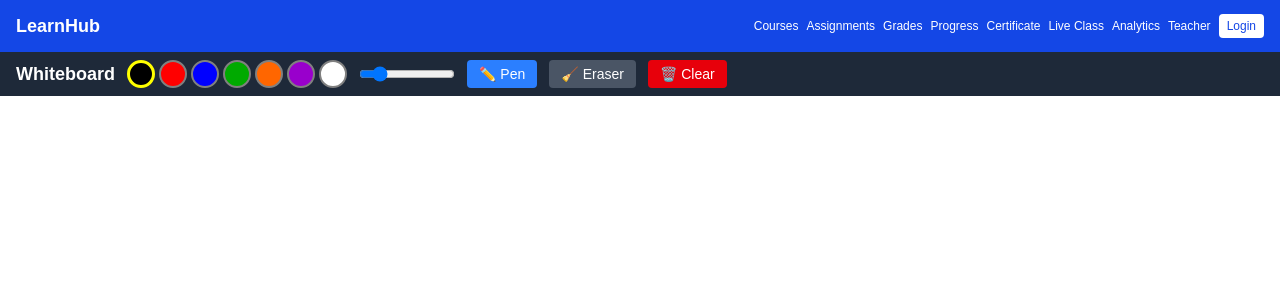
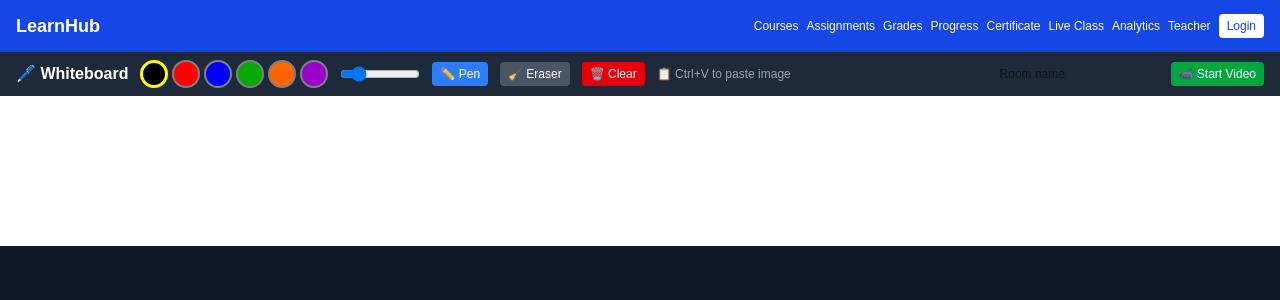
Before and after one commit to ruqiakhan12/my-lms, a Next.js app: page /whiteboard in a window 1280 px wide. Shown: the top 300 px of the page. Built offline with nearby package versions, Linux system fonts and the light colour scheme; no server answers.

Commit message:
add image paste and video to whiteboard

```diff
--- a/app/whiteboard/page.tsx
+++ b/app/whiteboard/page.tsx
@@ -7,6 +7,8 @@ export default function WhiteboardPage() {
   const [color, setColor] = useState('#000000')
   const [size, setSize] = useState(4)
   const [tool, setTool] = useState('pen')
+  const [roomName, setRoomName] = useState('')
+  const [showVideo, setShowVideo] = useState(false)
 
   useEffect(() => {
     const canvas = canvasRef.current
@@ -17,15 +19,32 @@ export default function WhiteboardPage() {
     if (!ctx) return
     ctx.fillStyle = '#ffffff'
     ctx.fillRect(0, 0, canvas.width, canvas.height)
+
+    const handlePaste = (e: ClipboardEvent) => {
+      const items = e.clipboardData?.items
+      if (!items) return
+      for (let i = 0; i < items.length; i++) {
+        if (items[i].type.indexOf('image') !== -1) {
+          const blob = items[i].getAsFile()
+          if (!blob) return
+          const url = URL.createObjectURL(blob)
+          const img = new Image()
+          img.onload = () => {
+            ctx.drawImage(img, 50, 50, 400, 300)
+            URL.revokeObjectURL(url)
+          }
+          img.src = url
+        }
+      }
+    }
+    window.addEventListener('paste', handlePaste)
+    return () => window.removeEventListener('paste', handlePaste)
   }, [])
 
   const getPos = (e: any) => {
     const canvas = canvasRef.current!
     const rect = canvas.getBoundingClientRect()
-    return {
-      x: e.clientX - rect.left,
-      y: e.clientY - rect.top
-    }
+    return { x: e.clientX - rect.left, y: e.clientY - rect.top }
   }
 
   const startDraw = (e: any) => {
@@ -59,33 +78,51 @@ export default function WhiteboardPage() {
     ctx.fillRect(0, 0, canvas.width, canvas.height)
   }
 
-  const colors = ['#000000', '#ff0000', '#0000ff', '#00aa00', '#ff6600', '#9900cc', '#ffffff']
+  const colors = ['#000000', '#ff0000', '#0000ff', '#00aa00', '#ff6600', '#9900cc']
 
   return (
     <div className="min-h-screen bg-gray-900 flex flex-col">
       <div className="bg-gray-800 text-white px-4 py-2 flex flex-wrap gap-3 items-center">
-        <h1 className="font-bold text-lg">Whiteboard</h1>
+        <h1 className="font-bold">🖊️ Whiteboard</h1>
         <div className="flex gap-1">
           {colors.map(c => (
             <button key={c} onClick={() => { setColor(c); setTool('pen') }}
-              style={{backgroundColor: c, border: color === c && tool === 'pen' ? '3px solid yellow' : '2px solid gray'}}
+              style={{backgroundColor: c, border: color === c ? '3px solid yellow' : '2px solid gray'}}
               className="w-7 h-7 rounded-full"/>
           ))}
         </div>
-        <input type="range" min="1" max="20" value={size} onChange={e => setSize(Number(e.target.value))} className="w-24"/>
-        <button onClick={() => setTool('pen')} className={`px-3 py-1 rounded text-sm ${tool === 'pen' ? 'bg-blue-500' : 'bg-gray-600'}`}>✏️ Pen</button>
-        <button onClick={() => setTool('eraser')} className={`px-3 py-1 rounded text-sm ${tool === 'eraser' ? 'bg-blue-500' : 'bg-gray-600'}`}>🧹 Eraser</button>
-        <button onClick={clearBoard} className="bg-red-600 px-3 py-1 rounded text-sm">🗑️ Clear</button>
+        <input type="range" min="1" max="20" value={size} onChange={e => setSize(Number(e.target.value))} className="w-20"/>
+        <button onClick={() => setTool('pen')} className={`px-2 py-1 rounded text-xs ${tool === 'pen' ? 'bg-blue-500' : 'bg-gray-600'}`}>✏️ Pen</button>
+        <button onClick={() => setTool('eraser')} className={`px-2 py-1 rounded text-xs ${tool === 'eraser' ? 'bg-blue-500' : 'bg-gray-600'}`}>🧹 Eraser</button>
+        <button onClick={clearBoard} className="bg-red-600 px-2 py-1 rounded text-xs">🗑️ Clear</button>
+        <span className="text-gray-400 text-xs">📋 Ctrl+V to paste image</span>
+        {!showVideo ? (
+          <div className="flex gap-2 items-center ml-auto">
+            <input className="text-black px-2 py-1 rounded text-xs" placeholder="Room name" value={roomName} onChange={e => setRoomName(e.target.value)} />
+            <button onClick={() => roomName && setShowVideo(true)} className="bg-green-600 px-2 py-1 rounded text-xs">📹 Start Video</button>
           </div>
+        ) : (
+          <button onClick={() => setShowVideo(false)} className="bg-red-600 px-2 py-1 rounded text-xs ml-auto">❌ Stop Video</button>
+        )}
+      </div>
+      <div className="flex flex-1" style={{height: 'calc(100vh - 55px)'}}>
         <canvas
           ref={canvasRef}
-        className="flex-1 bg-white cursor-crosshair"
-        style={{width: '100%', height: 'calc(100vh - 60px)'}}
+          className="bg-white cursor-crosshair"
+          style={{width: showVideo ? '65%' : '100%', height: '100%'}}
           onMouseDown={startDraw}
           onMouseMove={draw}
           onMouseUp={stopDraw}
           onMouseLeave={stopDraw}
         />
+        {showVideo && (
+          <iframe
+            src={`https://meet.jit.si/learnhub-${roomName}`}
+            allow="camera; microphone; fullscreen; speaker; display-capture"
+            style={{width: '35%', height: '100%', border: 'none'}}
+          />
+        )}
+      </div>
     </div>
   )
 }
```
Lines whose indentation alone changed are shown as unchanged.
